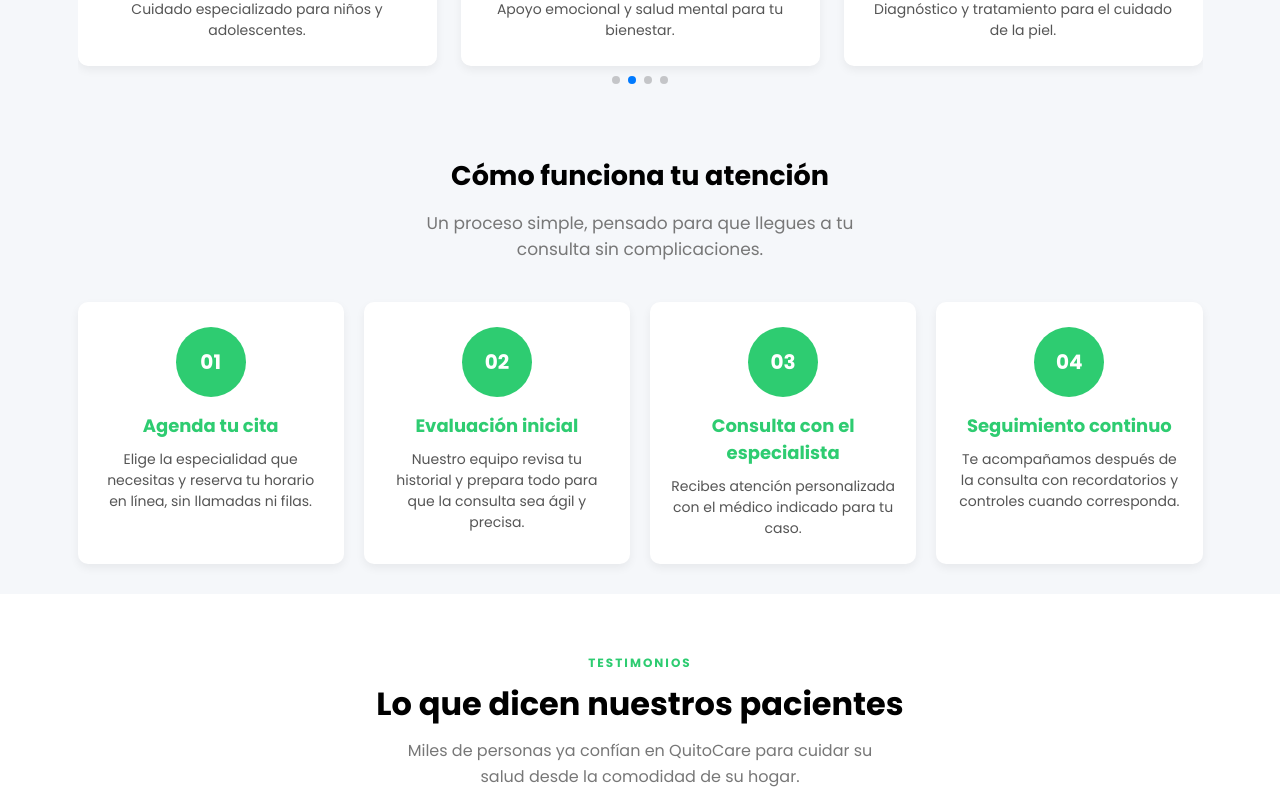
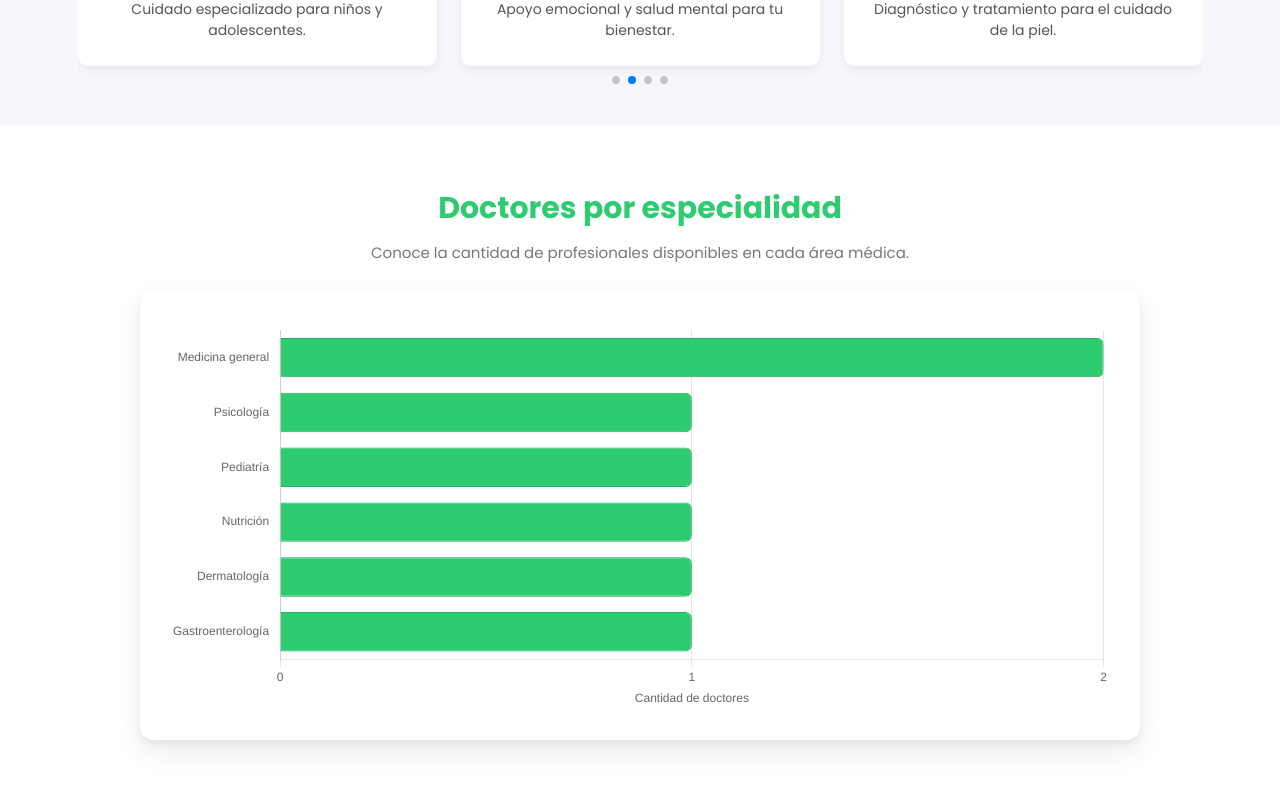
Before and after one commit to sebxs29/quito-care-react, a React (Vite) app: page /servicios in a window 1280 px wide. Shown: the part 400-1200 px from the top of the page. Built offline with nearby package versions, Linux system fonts and the light colour scheme; no server answers.

Commit message:
Agregar grafico en el dashboard y servicios con Chart.js

```diff
--- a/package.json
+++ b/package.json
@@ -12,8 +12,10 @@
   "dependencies": {
     "@emailjs/browser": "^4.4.1",
     "aos": "^2.3.4",
+    "chart.js": "^4.5.1",
     "firebase": "^12.15.0",
     "react": "^19.2.6",
+    "react-chartjs-2": "^5.3.1",
     "react-dom": "^19.2.6",
     "react-hook-form": "^7.80.0",
     "react-router": "^7.18.0",
--- /dev/null
+++ b/src/components/doctorsChart/DoctorsChart.css
@@ -0,0 +1,80 @@
+.doctors-chart {
+    width: 100%;
+    padding: 4rem 1.5rem;
+    background-color: var(--colorBlanco);
+}
+
+.doctors-chart__content {
+    width: 100%;
+    max-width: 100rem;
+    margin: 0 auto;
+    text-align: center;
+}
+
+.doctors-chart h2 {
+    margin-bottom: 1rem;
+    color: var(--colorPrimario);
+    font-size: 2.2rem;
+}
+
+.doctors-chart p {
+    max-width: 55rem;
+    margin: 0 auto 2.5rem;
+    color: #777777;
+    font-size: 1.3rem;
+    line-height: 1.6;
+}
+
+.doctors-chart__container {
+    position: relative;
+    width: 100%;
+    height: 38rem;
+    padding: 1.5rem;
+    border-radius: 1.4rem;
+    background-color: var(--colorBlanco);
+    box-shadow:
+        0 4px 8px rgba(0, 0, 0, 0.05),
+        0 12px 28px rgba(0, 0, 0, 0.08);
+}
+
+
+/* TABLET */
+
+@media (min-width: 768px) {
+
+    .doctors-chart {
+        padding: 5rem 3rem;
+    }
+
+    .doctors-chart h2 {
+        font-size: 2.6rem;
+    }
+
+    .doctors-chart p {
+        font-size: 1.5rem;
+    }
+
+    .doctors-chart__container {
+        height: 42rem;
+        padding: 2.5rem;
+    }
+}
+
+
+/* ESCRITORIO */
+
+@media (min-width: 1024px) {
+
+    .doctors-chart {
+        padding: 6rem 4rem;
+    }
+
+    .doctors-chart h2 {
+        font-size: 3rem;
+    }
+
+    .doctors-chart__container {
+        height: 45rem;
+        padding: 3rem;
+    }
+}
--- /dev/null
+++ b/src/components/doctorsChart/DoctorsChart.jsx
@@ -0,0 +1,154 @@
+import {
+  Chart as ChartJS,
+  CategoryScale,
+  LinearScale,
+  BarElement,
+  Tooltip,
+  Legend
+} from "chart.js";
+
+import { Bar } from "react-chartjs-2";
+
+import { doctores } from "../../data/doctores";
+
+import "./DoctorsChart.css";
+
+
+ChartJS.register(
+  CategoryScale,
+  LinearScale,
+  BarElement,
+  Tooltip,
+  Legend
+);
+
+
+const DoctorsChart = () => {
+
+  const doctoresPorEspecialidad = doctores.reduce(
+    (acumulador, doctor) => {
+
+      const especialidad = doctor.especialidad;
+
+      acumulador[especialidad] =
+        (acumulador[especialidad] || 0) + 1;
+
+      return acumulador;
+    },
+    {}
+  );
+
+
+  const datosGrafico = {
+
+    labels: Object.keys(
+      doctoresPorEspecialidad
+    ),
+
+    datasets: [
+      {
+        label: "Doctores disponibles",
+
+        data: Object.values(
+          doctoresPorEspecialidad
+        ),
+
+        backgroundColor: "#2ECC71",
+
+        borderColor: "#27AE60",
+
+        borderWidth: 1,
+
+        borderRadius: 6
+      }
+    ]
+  };
+
+
+  const opcionesGrafico = {
+
+    responsive: true,
+
+    maintainAspectRatio: false,
+
+    indexAxis: "y",
+
+    plugins: {
+
+      legend: {
+        display: false
+      },
+
+      tooltip: {
+        callbacks: {
+
+          label: (context) => {
+
+            const cantidad = context.raw;
+
+            return `${cantidad} ${
+              cantidad === 1
+                ? "doctor disponible"
+                : "doctores disponibles"
+            }`;
+          }
+        }
+      }
+    },
+
+    scales: {
+
+      x: {
+        beginAtZero: true,
+
+        ticks: {
+          stepSize: 1,
+          precision: 0
+        },
+
+        title: {
+          display: true,
+          text: "Cantidad de doctores"
+        }
+      },
+
+      y: {
+        grid: {
+          display: false
+        }
+      }
+    }
+  };
+
+
+  return (
+    <section className="doctors-chart">
+
+      <div className="doctors-chart__content">
+
+        <h2>
+          Doctores por especialidad
+        </h2>
+
+        <p>
+          Conoce la cantidad de profesionales disponibles
+          en cada área médica.
+        </p>
+
+        <div className="doctors-chart__container">
+
+          <Bar
+            data={datosGrafico}
+            options={opcionesGrafico}
+          />
+
+        </div>
+
+      </div>
+
+    </section>
+  );
+};
+
+
+export default DoctorsChart;
--- /dev/null
+++ b/src/data/doctores.js
@@ -0,0 +1,37 @@
+export const doctores = [
+  {
+    id: "doctor-1",
+    nombre: "Dr. Sebastián Toapanta",
+    especialidad: "Medicina general"
+  },
+  {
+    id: "doctor-2",
+    nombre: "Dr. Andrés Oto",
+    especialidad: "Medicina general"
+  },
+  {
+    id: "doctor-3",
+    nombre: "Dr. Sebastián Caiza",
+    especialidad: "Psicología"
+  },
+  {
+    id: "doctor-4",
+    nombre: "Dra. Emilia Caza",
+    especialidad: "Pediatría"
+  },
+  {
+    id: "doctor-5",
+    nombre: "Dr. Joel Freire",
+    especialidad: "Nutrición"
+  },
+  {
+    id: "doctor-6",
+    nombre: "Dra. Melanie Vera",
+    especialidad: "Dermatología"
+  },
+  {
+    id: "doctor-7",
+    nombre: "Dra. Annabel Gómez",
+    especialidad: "Gastroenterología"
+  }
+];
--- a/src/pages/Dashboard.css
+++ b/src/pages/Dashboard.css
@@ -732,3 +732,84 @@
 :root.dark-mode .cancel-btn:hover {
     background-color: #374151;
 }
+
+/* =========================================
+   GRÁFICO DE CITAS
+========================================= */
+
+.chart-section {
+    width: 100%;
+    padding: 2rem 1.5rem;
+    background-color: var(--colorBlanco);
+    border-radius: 1.4rem;
+    box-shadow:
+        0 4px 8px rgba(0, 0, 0, 0.05),
+        0 12px 28px rgba(0, 0, 0, 0.08);
+    text-align: center;
+}
+
+.chart-section h2 {
+    margin-bottom: 0.8rem;
+    color: var(--colorPrimario);
+    font-size: 2.2rem;
+}
+
+.chart-section > p {
+    margin-bottom: 2rem;
+    color: #777777;
+    font-size: 1.3rem;
+}
+
+.chart-container {
+    position: relative;
+    width: 100%;
+    max-width: 34rem;
+    height: 34rem;
+    margin: 0 auto;
+}
+
+.chart-empty {
+    padding: 2rem;
+    border-radius: 1rem;
+    background-color: var(--colorFondoSeccion);
+    color: #777777;
+    font-size: 1.3rem;
+}
+
+
+/* TABLET */
+
+@media (min-width: 768px) {
+
+    .chart-section {
+        padding: 3rem;
+    }
+
+    .chart-section h2 {
+        font-size: 2.5rem;
+    }
+
+    .chart-section > p {
+        font-size: 1.5rem;
+    }
+
+    .chart-container {
+        max-width: 38rem;
+        height: 38rem;
+    }
+}
+
+
+/* ESCRITORIO */
+
+@media (min-width: 1024px) {
+
+    .chart-section {
+        padding: 4rem;
+    }
+
+    .chart-container {
+        max-width: 42rem;
+        height: 42rem;
+    }
+}
--- a/src/pages/Dashboard.jsx
+++ b/src/pages/Dashboard.jsx
@@ -21,44 +21,13 @@ import {
 
 import TypeIt from 'typeit-react';
 
+import { Chart as ChartJS, ArcElement, Tooltip, Legend} from 'chart.js';
 
-const doctores = [
-  {
-    id: "doctor-1",
-    nombre: "Dr. Sebastián Toapanta",
-    especialidad: "Medicina general"
-  },
-  {
-    id: "doctor-2",
-    nombre: "Dr. Andrés Oto",
-    especialidad: "Medicina general"
-  },
-  {
-    id: "doctor-3",
-    nombre: "Dr. Sebastián Caiza",
-    especialidad: "Psicología"
-  },
-  {
-    id: "doctor-4",
-    nombre: "Dra. Emilia Caza",
-    especialidad: "Pediatría"
-  },
-  {
-    id: "doctor-5",
-    nombre: "Dr. Joel Freire",
-    especialidad: "Nutrición"
-  },
-  {
-    id: "doctor-6",
-    nombre: "Dra. Melanie Vera",
-    especialidad: "Dermatología"
-  },
-  {
-    id: "doctor-7",
-    nombre: "Dra. Annabel Gómez",
-    especialidad: "Gastroenterología"
-  }
-];
+import { Doughnut } from 'react-chartjs-2';
+
+import { doctores } from '../data/doctores';
+
+ChartJS.register(ArcElement, Tooltip, Legend);
 
 
 const especialidades = [
@@ -507,6 +476,77 @@ const handleDelete = async (idCita) => {
 
   }, []);
 
+// AGRUPAR LAS CITAS POR ESPECIALIDAD
+const citasPorEspecialidad = citas.reduce(
+  (acumulador, cita) => {
+
+    const especialidad = cita.especialidad?.trim() || "Sin especialidad";
+
+    acumulador[especialidad] = (acumulador[especialidad] || 0) + 1;
+
+    return acumulador;
+
+  }, {}
+
+);
+
+// DATOS DEL GRAFICO
+const datosGraficosEspecialidades = {
+
+  labels: Object.keys(citasPorEspecialidad),
+
+  datasets: [
+    {
+      label: "Cantidad de citas",
+      data: Object.values(citasPorEspecialidad),
+      backgroundColor: [
+                "#2ECC71",
+        "#3498DB",
+        "#9B59B6",
+        "#F39C12",
+        "#E74C3C",
+        "#1ABC9C",
+        "#34495E"
+      ],
+      borderColor: modoOscuro ? "#1f2937" : "#ffffff",
+      borderWidth: 2
+    }
+  ]
+
+};
+
+// CONFIGURACION DEL GRAFICO
+const opcionesGraficosEspecialidades = {
+
+  responsive: true,
+  maintainAspectRatio: false,
+  plugins: {
+
+    legend: {
+      position: "bottom",
+      labels: {
+        color: modoOscuro ? "#f5f5f5" : "#333333",
+        padding: 16
+      }
+    },
+
+    tooltip: {
+
+      callbacks: {
+
+        label: (context) => {
+
+          const cantidad = context.raw;
+
+          return `${context.label}: ${cantidad} ${cantidad == 1 ? "cita" : "citas"}`
+
+        }
+
+      }
+    }
+  }
+
+};
 
   return (
     <>
@@ -520,9 +560,6 @@ const handleDelete = async (idCita) => {
       limit={3}
       theme={modoOscuro ? "dark" : "light"}
     />
-
-    <section className="header_projects"></section>
-
 
       <section className="header_projects">
 
@@ -1015,6 +1052,30 @@ const handleDelete = async (idCita) => {
         </section>
 
 
+        <section className="chart-section">
+            <h2>Mis citas por especialidad</h2>
+            <p>Distribución de las citas médicas registradas</p>
+
+            {
+              citas.length == 0 ? (
+                <div className="chart-empty">No existen citas para mostrar en el gráfico</div>
+              )
+              :
+              (
+                <div className='chart-container'>
+
+                  <Doughnut
+                    data={datosGraficosEspecialidades}
+                  options={opcionesGraficosEspecialidades}
+                  />
+
+                </div>
+              )
+            }
+
+        </section>
+
+
         <section className="routes-section">
 
           <h4>
--- a/src/pages/Services.jsx
+++ b/src/pages/Services.jsx
@@ -3,6 +3,8 @@ import Footer from "../components/footer/Footer"
 import Specialties from "../components/specialties/Specialties"
 import Process from "../components/process/Process"
 import Testimonials from "../components/testimonials/Testimonials"
+import DoctorsChart from "../components/doctorsChart/DoctorsChart"
+
 
 const Services = () => {
   return (
@@ -10,6 +12,7 @@ const Services = () => {
       <Header />
       <main>
         <Specialties />
+        <DoctorsChart/>
         <Process />
         <Testimonials />
       </main>
```
Also changed, not shown: 1 other file (tests, documents, lock files or other folders).
